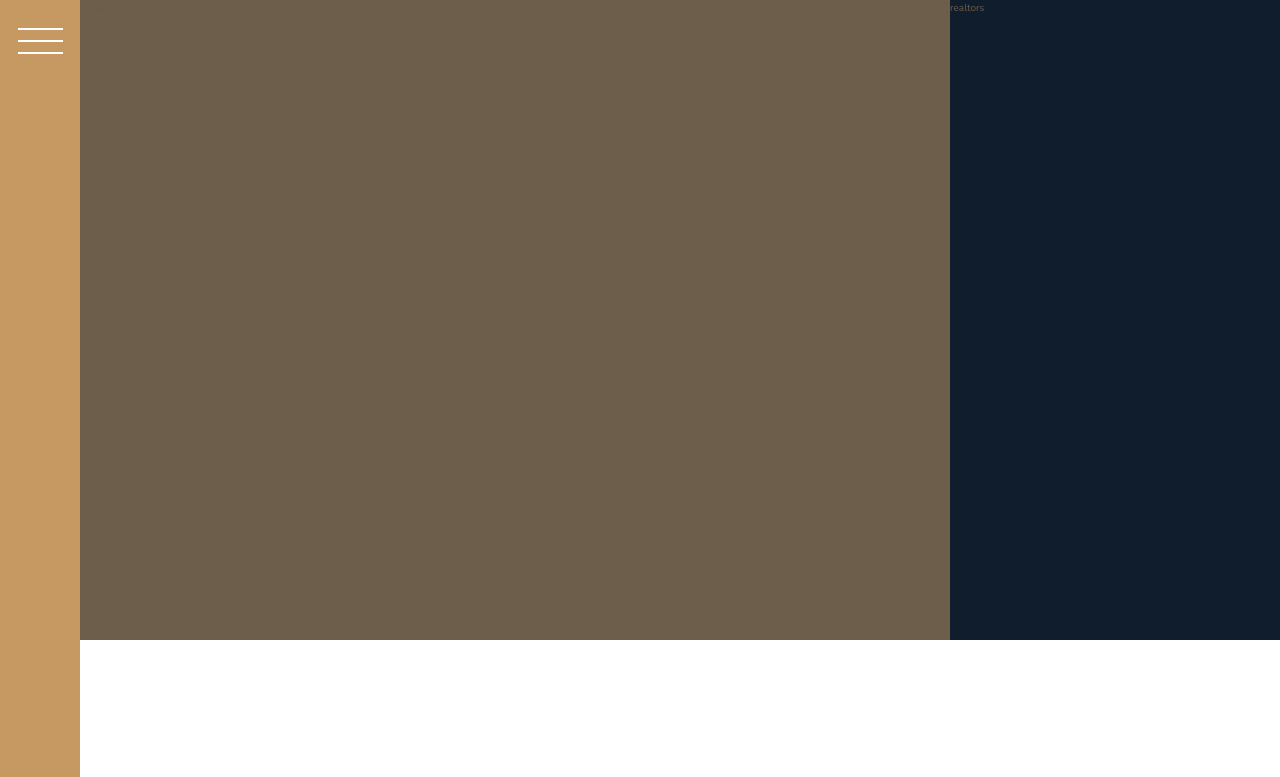
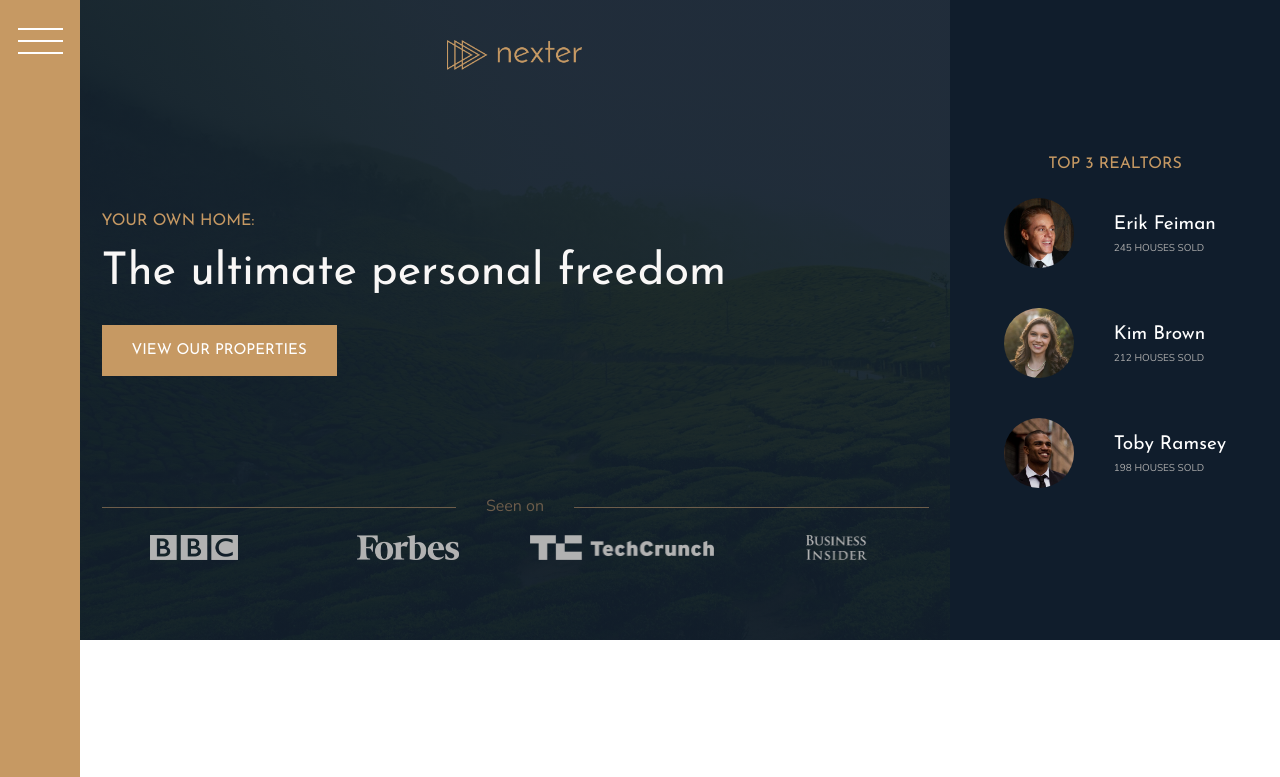
Before and after one commit to Paweleksltzn/Css-for-advanced-Grid-project, a website: page index.html in a window 1280 px wide. Shown: the top 777 px of the page. Drawn offline with nearby package versions, Linux system fonts and the light colour scheme.

Commit message:
Header section finished

```diff
--- a/index.html
+++ b/index.html
@@ -16,10 +16,37 @@
             <div class="nav-btn"></div>
         </div>
         <header class="header">
-            Header
+            <img src="img/logo.png" alt="logo" class="header__logo">
+            <h3 class="heading-3">Your own home:</h3>
+            <h1 class="heading-1">The ultimate personal freedom</h1>
+            <button class="btn header__btn">View our properties</button>
+            <div class="header__seenon-text">Seen on</div>
+            <div class="seenon-logos">
+                <img src="img/logo-bbc.png" alt="bbc">
+                <img src="img/logo-forbes.png" alt="bbc">
+                <img src="img/logo-techcrunch.png" alt="bbc">
+                <img src="img/logo-bi.png" alt="bbc">
+            </div>
         </header>
         <div class="realtors">
-            realtors
+            <h3 class="heading-3">Top 3 realtors</h3>
+            <div class="realtors__list">
+                <img src="img/realtor-1.jpeg" alt="Realtor1" class="realtors__img">
+                <div class="realtors__details">
+                    <h4 class="heading-4 heading-4--light">Erik Feiman</h4>
+                    <p class="realtors__sold">245 houses sold</p>
+                </div>
+                <img src="img/realtor-2.jpeg" alt="Realtor2" class="realtors__img">
+                <div class="realtors__details">
+                    <h4 class="heading-4 heading-4--light">Kim Brown</h4>
+                    <p class="realtors__sold">212 houses sold</p>
+                </div>
+                <img src="img/realtor-3.jpeg" alt="Realtor3" class="realtors__img">
+                <div class="realtors__details">
+                    <h4 class="heading-4 heading-4--light">Toby Ramsey</h4>
+                    <p class="realtors__sold">198 houses sold</p>
+                </div>
+            </div>
         </div>
         <section class="features">
             <div class="feature">
--- a/sass/_header.scss
+++ b/sass/_header.scss
@@ -1,4 +1,49 @@
 .header {
     background-color: $color-grey-dark-2;
     grid-column:full-start/col-end 6;
+    background-image: linear-gradient(rgba($color-secondary,.93),rgba($color-secondary,.93)), url(../img/back.jpg);
+    background-size:cover;
+    background-position: center;
+    display: grid;
+    padding:8rem;
+    padding-top:4rem;
+    grid-template-rows: 1fr min-content 6rem 1fr;
+    grid-template-columns: max-content;
+    grid-row-gap: 1.5rem;
+    justify-content: center;
+    &__logo {
+        height: 3rem;
+        justify-self: center;
+        align-self: start;
+    }
+    &__btn {
+        justify-self: start;
+        align-self: start;
+    }
+    &__seenon-text {
+        display:grid;
+        grid-template-columns: 1fr max-content 1fr;
+        grid-gap: 3rem;
+
+        &::after,
+        &::before {
+            content: "";
+            height:1px;
+            width:100%;
+            background-color: currentColor;
+        }
+        color:$color-grey-dark-2;
+        align-items: center;
+        font-size:1.6rem;
+    }
+    .seenon-logos {
+        display:grid;
+        grid-template-columns: repeat(4,1fr);
+        justify-items: center;
+        grid-gap: 3rem;
+        img {
+            height: 2.5rem;
+            filter:brightness(70%);
+        }
+    }
 }
--- a/sass/_realtors.scss
+++ b/sass/_realtors.scss
@@ -1,4 +1,29 @@
 .realtors {
     background-color: $color-secondary;
     grid-column: col-start 7/ full-end;
+    padding: 3rem;
+    display: grid;
+    align-content: center;
+    justify-content: center;
+    grid-row-gap:2rem;
+    justify-items: center;
+    &__details {
+
+    }
+    &__list {
+        display: grid;
+        grid-template-rows: repeat(3,1fr);
+        grid-template-columns: min-content max-content;
+        grid-gap:5vh;
+        align-items: center;
+    }
+    &__img {
+        width:7rem;
+        border-radius: 50%;
+        display:block;
+    }
+    &__sold {
+        text-transform: uppercase;
+        color: $color-grey-light-2;
+    }
 }
--- a/sass/_typography.scss
+++ b/sass/_typography.scss
@@ -4,6 +4,9 @@
 }
 .heading-1 {
     @extend %heading;
+    font-size:4.5rem;
+    color:$color-grey-light-1;
+    line-height: 1;
 }
 .heading-2 {
     @extend %heading;
@@ -31,6 +34,9 @@
     }
     &--dark {
         color:$color-grey-dark-1;
+    }
+    &--light {
+        color:#fff;
     }
 }
 .btn {
```
Also changed, not shown: css/style.css.
